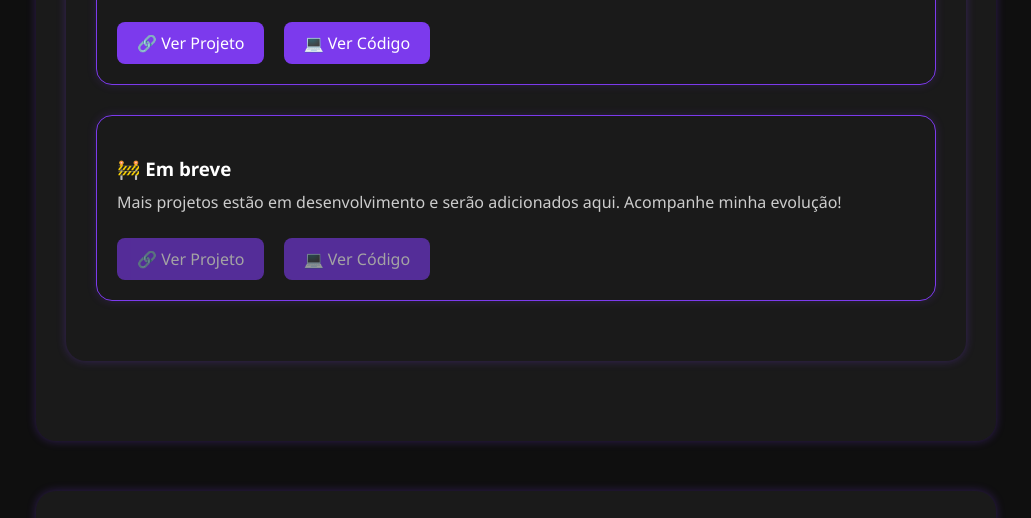
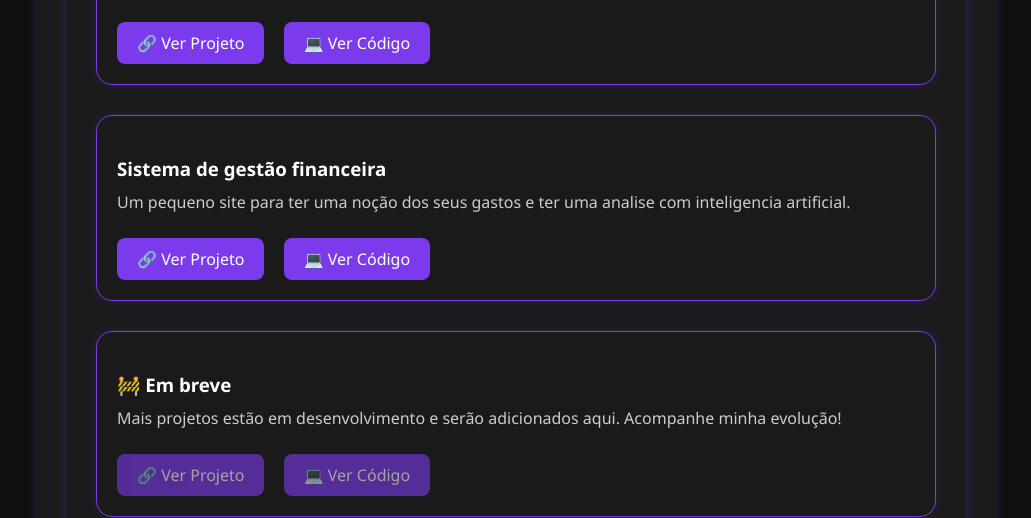
Before and after one commit to Daniel-silva-dev/myPortfolio, a website built with Vite: page index.html in a window 1280 px wide. Shown: the part 1809-2327 px from the top of the page, without its empty margins (124-1155 px from the left). Built offline with nearby package versions, Linux system fonts and the light colour scheme.

Commit message:
add new project

```diff
--- a/index.html
+++ b/index.html
@@ -88,10 +88,20 @@
     <h3>Agendamento para Barbearia </h3>
     <p>Um site para agendamento de horários de uma barbearia totalmente autoral,com banco de dados ao vivo.</p>
     <div class="project-buttons">
-      <a href="https://daniel-silva-dev.github.io/fabimBarber/" target="_blank">🔗 Ver Projeto</a>
-      <a href="https://github.com/Daniel-silva-dev/fabimBarber.git" target="_blank">💻 Ver Código</a>
+      <a href="https://fabimbarbearia.pages.dev/" target="_blank">🔗 Ver Projeto</a>
+      <a href="https://github.com/Daniel-silva-dev/fabimBarbearia.git" target="_blank">💻 Ver Código</a>
     </div>
   </div>
+
+  <div class="project-card reveal">
+    <h3>Sistema de gestão financeira </h3>
+    <p>Um pequeno site para ter uma noção dos seus gastos e ter uma analise com inteligencia artificial.</p>
+    <div class="project-buttons">
+      <a href="https://financesystem.pages.dev/" target="_blank">🔗 Ver Projeto</a>
+      <a href="https://github.com/Daniel-silva-dev/financeSystem.git" target="_blank">💻 Ver Código</a>
+    </div>
+  </div>
+
 
   <!-- Modelo para próximos projetos -->
   <div class="project-card reveal">
```
